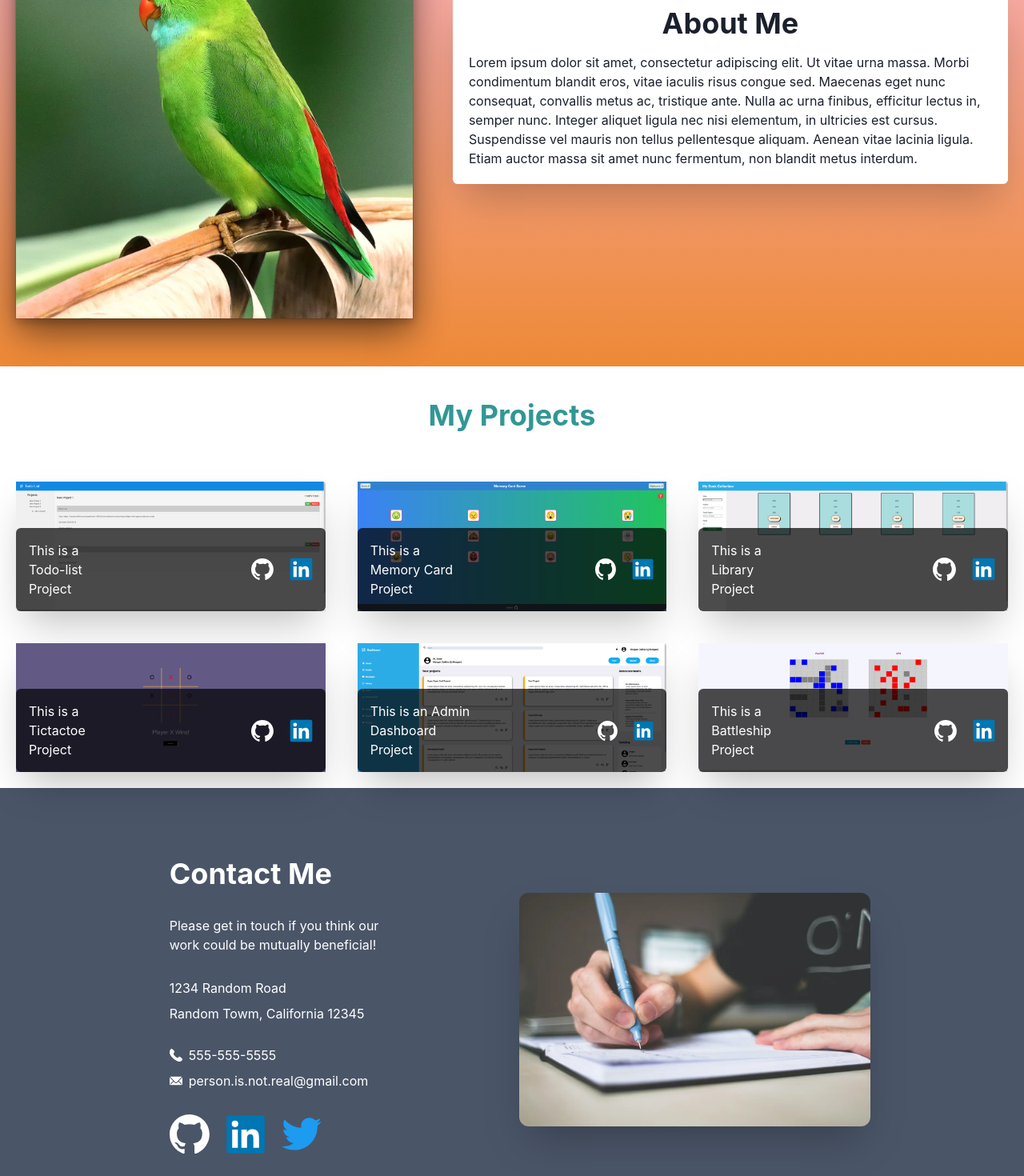
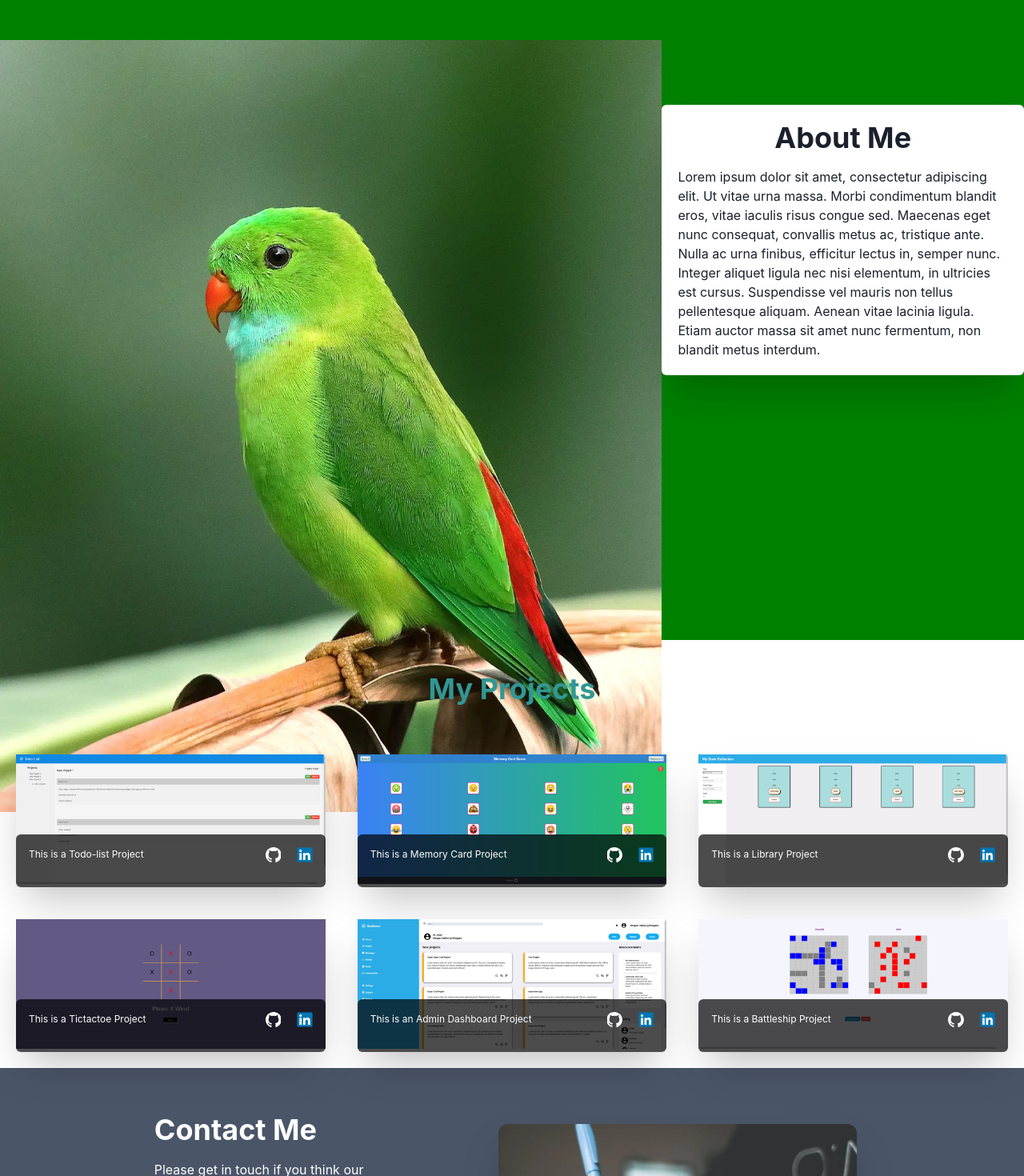
Before and after one commit to ForkEyeee/personal-portfolio, a React (Vite) app: page / in a window 1280 px wide. Shown: the part 200-1670 px from the top of the page at 80% size. Built offline with nearby package versions, Linux system fonts and the light colour scheme.

Commit message:
fixed jumping for hero image and project images on sm devices

```diff
--- a/src/App.jsx
+++ b/src/App.jsx
@@ -4,7 +4,7 @@ import ContactMe from "./components/ContactMe";
 
 function App() {
   return (
-    <div>
+    <div className="test">
       <Hero />
       <ProjectList />
       <ContactMe />
--- a/src/components/AboutMe.jsx
+++ b/src/components/AboutMe.jsx
@@ -5,9 +5,9 @@ function AboutMe() {
     <Flex
       direction="column"
       align="center"
-      justify="flex-start"
-      maxH="500px"
-      mt={"20px"}
+      // justify="flex-start"
+      // maxH="500px"
+      // mt={"20px"}
     >
       <Card
         maxW={{
@@ -18,8 +18,8 @@ function AboutMe() {
           xl: "700px",
         }}
         boxShadow={"2xl"}
-        mb={{ base: "20px", md: "30px", xl: "60px" }}
-        mr={{ md: "20px" }}
+        // mb={{ base: "20px", md: "30px", xl: "60px" }}
+        // mr={{ md: "20px" }}
       >
         <CardBody>
           <VStack gap={"15px"}>
--- a/src/components/ContactMe.jsx
+++ b/src/components/ContactMe.jsx
@@ -11,40 +11,32 @@ import { PhoneIcon, EmailIcon } from "@chakra-ui/icons";
 
 function ContactMe() {
   return (
-    <Box bg="gray.600" color="white" p="4">
+    <Box bg="gray.600" color="white" p={[2, 4, 6]}>
       <Flex
+        direction={["column", "row"]}
         justify="space-evenly"
-        direction={{ base: "column", md: "row" }}
-        alignItems={"center"}
+        align="center"
+        p={4}
       >
-        <VStack
-          direction="row"
-          spacing="4"
-          pt={{ base: "15px", sm: "0px", md: "50px" }}
-          pl={{ base: "0px", md: "50px" }}
-          pb={{ md: "50px" }}
-          justifyContent={"flex-start"}
-          gap={"30px"}
-          alignItems={"flex-start"}
-        >
-          <Heading mt={"20px"}>Contact Me</Heading>
+        <VStack spacing={4} align="start">
+          <Heading mt={4}>Contact Me</Heading>
           <Text>
             Please get in touch if you think our <br />
             work could be mutually beneficial!
           </Text>
-          <VStack alignItems={"flex-start"} w={"100%"}>
+          <VStack align="start" spacing={2}>
             <Text>1234 Random Road</Text>
-            <Text>Random Towm, California 12345</Text>
-            <HStack mt={"20px"}>
+            <Text>Random Town, California 12345</Text>
+            <HStack mt={2}>
               <PhoneIcon />
               <Text>555-555-5555</Text>
             </HStack>
-            <HStack>
+            <HStack mt={2}>
               <EmailIcon />
               <Text>person.is.not.real@gmail.com</Text>
             </HStack>
           </VStack>
-          <HStack gap={"20px"}>
+          <HStack spacing={4} mt={4}>
             <Image
               boxSize="50px"
               objectFit="contain"
@@ -68,28 +60,20 @@ function ContactMe() {
             />
           </HStack>
         </VStack>
-        <Box
-          boxSize={{
-            base: "100%",
-            md: "50%",
-            xl: "40%",
-          }}
-          mt={"30px"}
-          p={"30px"}
-        >
+        <Box width="full" maxW={{ md: "50%", xl: "40%" }} mt={[4, 4, 0]} p={4}>
           <Image
             srcSet={`
-    /assets/images/writing1280.webp 1280w,
-    /assets/images/writing992.webp 992w,
-    /assets/images/writing768.webp 768w,
-    /assets/images/writing480.webp 480w`}
+              /assets/images/writing1280.webp 1280w,
+              /assets/images/writing992.webp 992w,
+              /assets/images/writing768.webp 768w,
+              /assets/images/writing480.webp 480w`}
             sizes={
               "(max-width: 480px) 480px, (max-width: 768px) 768px, (max-width: 992px) 992px, 1280px"
             }
             src="/assets/images/writing480.webp"
             alt="person writing on paper"
-            borderRadius={"xl"}
-            boxShadow={"2xl"}
+            borderRadius="xl"
+            boxShadow="2xl"
           />
         </Box>
       </Flex>
--- a/src/components/Hero.jsx
+++ b/src/components/Hero.jsx
@@ -3,29 +3,40 @@ import AboutMe from "./AboutMe";
 
 function Hero() {
   return (
-    <div>
+    <>
       <Flex
         flexDirection={{ base: "column", md: "row" }}
         alignItems={"center"}
-        justifyContent={"center"}
-        bgGradient={{
-          base: "linear(to-t, green.500, blue.500)",
-          md: "linear(to-t, orange.400, pink.200)",
+        justifyContent={"space-evenly"}
+        // bgGradient={{
+        //   base: "linear(to-t, green.500, blue.500)",
+        //   md: "linear(to-t, orange.400, pink.200)",
+        // }}
+        bgColor={{
+          base: "red",
+          sm: "blue",
+          md: "orange",
+          lg: "pink",
+          xl: "green",
         }}
-        gap={{ md: "50px" }}
-        maxH="none"
+        h={"1000px"}
+        // gap={{ md: "50px" }}
+        // overflow={"hidden"}
       >
         <Box
-          w={{
-            base: "200px",
-            md: "300px",
-            lg: "400px",
-            xl: "500px",
-          }}
-          boxShadow={"dark-lg"}
-          ml={{ md: "20px" }}
-          mt={"20px"}
-          mb={{ base: "10px", md: "30px", xl: "60px" }}
+          // w={{
+          //   base: "200px",
+          //   md: "300px",
+          //   lg: "400px",
+          //   xl: "500px",
+          // }}
+
+          h={"500px"}
+          // boxShadow={"dark-lg"}
+          // overflow={"hidden"}
+          // ml={{ md: "20px" }}
+          // mt={"20px"}
+          // mb={{ base: "10px", md: "30px", xl: "60px" }}
         >
           <Image
             srcSet={`
@@ -37,14 +48,14 @@ function Hero() {
               "(max-width: 480px) 480px, (max-width: 768px) 768px, (max-width: 992px) 992px, 1280px"
             }
             src="/assets/images/parrot480.webp"
-            boxShadow={"2xl"}
-            maxH="50%"
+            // boxShadow={"2xl"}
+            // maxH="50%"
             alt="parrot perched on a branch"
           />
         </Box>
         <AboutMe />
       </Flex>
-    </div>
+    </>
   );
 }
 
--- a/src/components/Project.jsx
+++ b/src/components/Project.jsx
@@ -5,7 +5,7 @@ function Project({ srcSet, src, sizes, alt, project }) {
   return (
     <>
       <GridItem>
-        <Box position="relative" boxShadow="2xl" h="100%" borderRadius="md">
+        <Box position="relative" boxShadow="2xl" h="166px" borderRadius="md">
           <Image srcSet={srcSet} src={src} sizes={sizes} alt={alt} />
 
           <VStack
@@ -16,23 +16,27 @@ function Project({ srcSet, src, sizes, alt, project }) {
             p={4}
             width="100%"
             borderRadius="md"
+            className="sss"
+            h={"40%"}
           >
-            <HStack>
-              <Text>{project}</Text>
-              <HStack
-                justifyContent={"flex-end"}
-                gap={"20px"}
-                cursor={"pointer"}
-              >
+            <HStack
+              className="testing"
+              w={"100%"}
+              justifyContent={"space-between"}
+            >
+              <Text fontSize={"12px"}>{project}</Text>
+              <HStack gap={"20px"} cursor={"pointer"}>
                 <Image
-                  boxSize="12%"
+                  h={"19.33px"}
+                  w={"19.33px"}
                   objectFit="cover"
                   src="/assets/icons/github-mark-white.svg"
                   alt="github logo"
                   _hover={{ transform: "scale(1.2)" }}
                 />
                 <Image
-                  boxSize="12%"
+                  h={"19.33px"}
+                  w={"19.33px"}
                   objectFit="cover"
                   src="/assets/icons/linkedin-original.svg"
                   alt="linked in logo"
--- a/src/components/ProjectList.jsx
+++ b/src/components/ProjectList.jsx
@@ -1,10 +1,9 @@
 import { Grid, Heading } from "@chakra-ui/react";
 import Project from "./Project";
+const sizes =
+  "(max-width: 480px) 480px, (max-width: 768px) 768px, (max-width: 992px) 992px, 1280px";
 
 function ProjectList() {
-  const sizes =
-    "(max-width: 480px) 480px, (max-width: 768px) 768px, (max-width: 992px) 992px, 1280px";
-
   return (
     <section>
       <Heading
```
